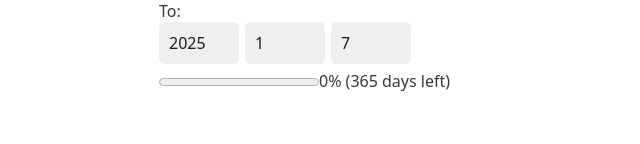
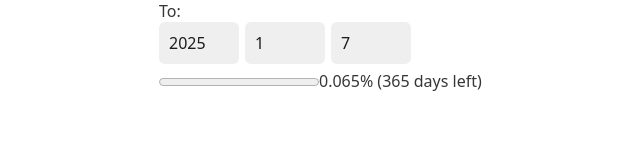
Before and after one commit to hareku/progress-bar-app, a Nuxt app: page / in a window 1280 px wide. Shown: the part 156-300 px from the top of the page, without its empty margins (81-721 px from the left). Built offline with nearby package versions, Linux system fonts and the light colour scheme.

Commit message:
feat: decimal point

```diff
--- a/pages/index.vue
+++ b/pages/index.vue
@@ -69,7 +69,8 @@ const to = computed(() => new Date(toYear.value, toMonth.value - 1, toDay.value)
 const diff = computed(() => to.value.getTime() - from.value.getTime())
 const progress = computed(() => {
   const progress = now.getTime() - from.value.getTime()
-  return Math.floor((progress / diff.value) * 100)
+  const p = 1e3
+  return Math.floor((progress / diff.value) * 100 * p) / p
 })
 const daysLeft = computed(() => {
   return Math.floor((to.value.getTime() - now.getTime()) / 1000 / 60 / 60 / 24)
```
